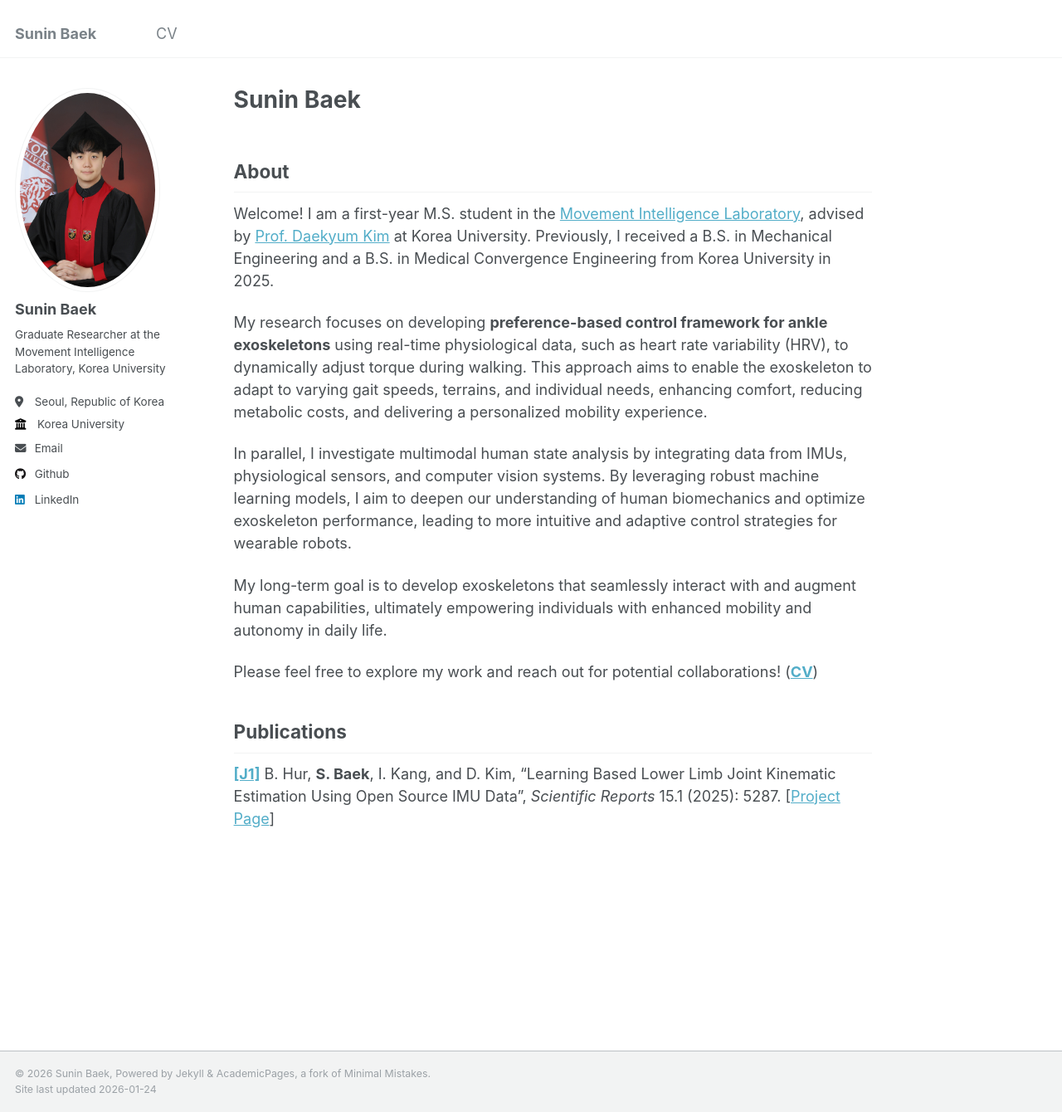
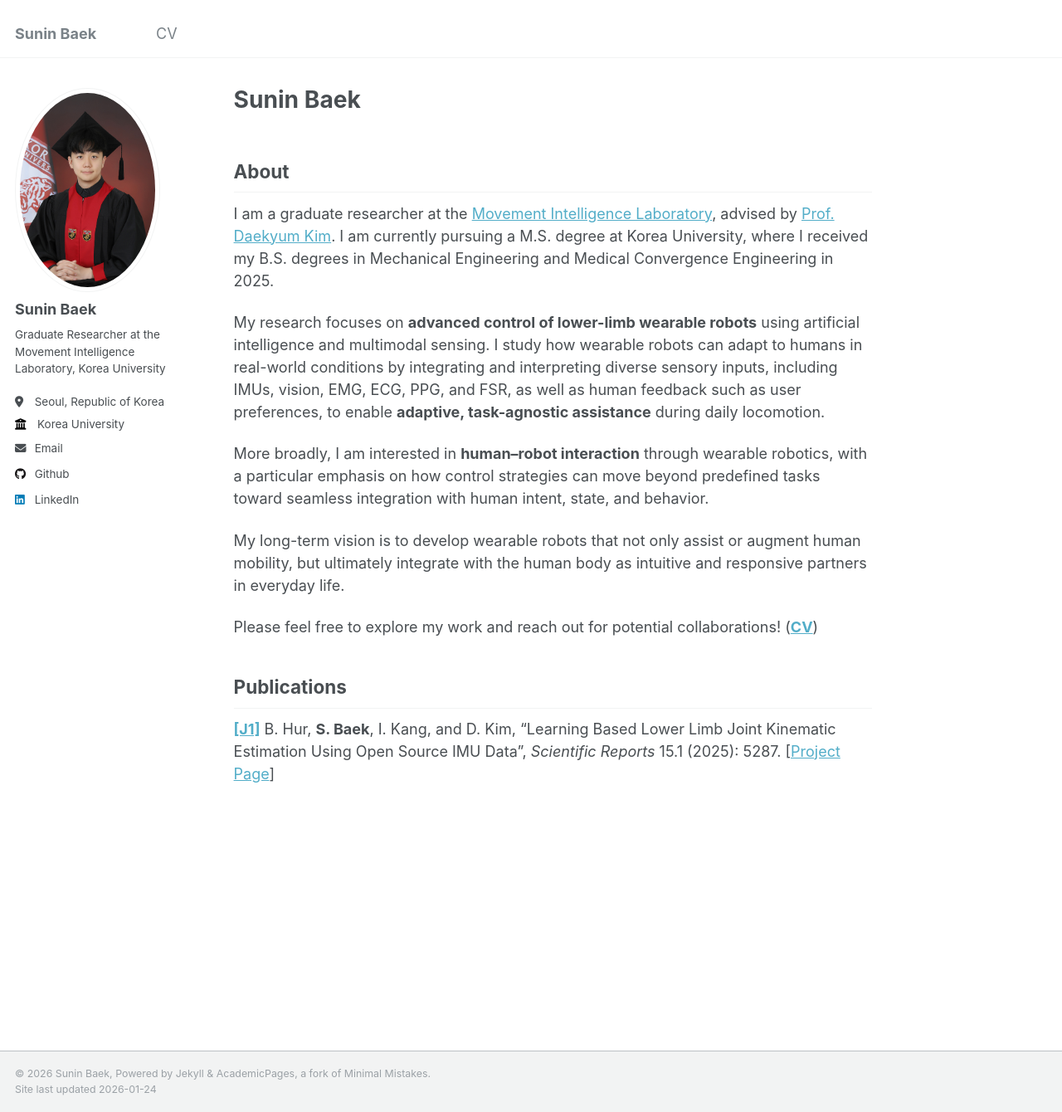
Before and after one commit to suninbaek/suninbaek.github.io, a Jekyll site: the page built from _pages/about.md, in a window 1280 px wide and 1340 px high. Shown: the whole window at 83% size. Built offline with Jekyll 4.4.1, drawn with Linux system fonts in a browser that asks for light colours.

Commit message:
Update about.md

```diff
--- a/_pages/about.md
+++ b/_pages/about.md
@@ -7,13 +7,14 @@ redirect_from:
   - /about.html
 ---
 ## About
-Welcome! I am a first-year M.S. student in the [Movement Intelligence Laboratory](https://www.daekyumkim.com/home), advised by [Prof. Daekyum Kim](https://www.daekyumkim.com/members/professor) at Korea University. Previously, I received a B.S. in Mechanical Engineering and a B.S. in Medical Convergence Engineering from Korea University in 2025.
+I am a graduate researcher at the [Movement Intelligence Laboratory](https://www.daekyumkim.com/home), advised by [Prof. Daekyum Kim](https://www.daekyumkim.com/members/professor). I am currently pursuing a M.S. degree at Korea University, where I received my B.S. degrees in Mechanical Engineering and Medical Convergence Engineering in 2025.
 
-My research focuses on developing **preference-based control framework for ankle exoskeletons** using real-time physiological data, such as heart rate variability (HRV), to dynamically adjust torque during walking. This approach aims to enable the exoskeleton to adapt to varying gait speeds, terrains, and individual needs, enhancing comfort, reducing metabolic costs, and delivering a personalized mobility experience.
 
-In parallel, I investigate multimodal human state analysis by integrating data from IMUs, physiological sensors, and computer vision systems. By leveraging robust machine learning models, I aim to deepen our understanding of human biomechanics and optimize exoskeleton performance, leading to more intuitive and adaptive control strategies for wearable robots.
+My research focuses on **advanced control of lower-limb wearable robots** using artificial intelligence and multimodal sensing. I study how wearable robots can adapt to humans in real-world conditions by integrating and interpreting diverse sensory inputs, including IMUs, vision, EMG, ECG, PPG, and FSR, as well as human feedback such as user preferences, to enable **adaptive, task-agnostic assistance** during daily locomotion.
 
-My long-term goal is to develop exoskeletons that seamlessly interact with and augment human capabilities, ultimately empowering individuals with enhanced mobility and autonomy in daily life.
+More broadly, I am interested in **human–robot interaction** through wearable robotics, with a particular emphasis on how control strategies can move beyond predefined tasks toward seamless integration with human intent, state, and behavior.
+
+My long-term vision is to develop wearable robots that not only assist or augment human mobility, but ultimately integrate with the human body as intuitive and responsive partners in everyday life.
 
 Please feel free to explore my work and reach out for potential collaborations! (**[CV](https://suninbaek.github.io/cv/)**)
 
```
